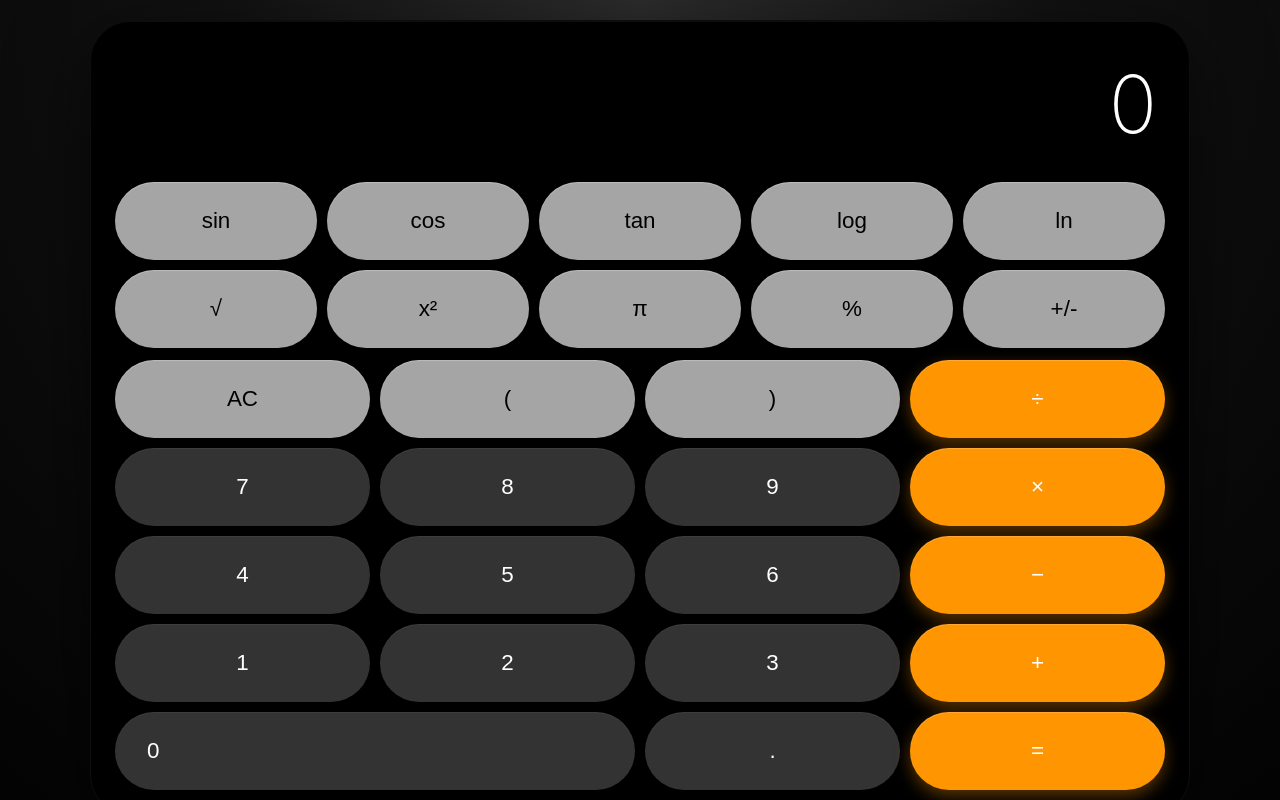
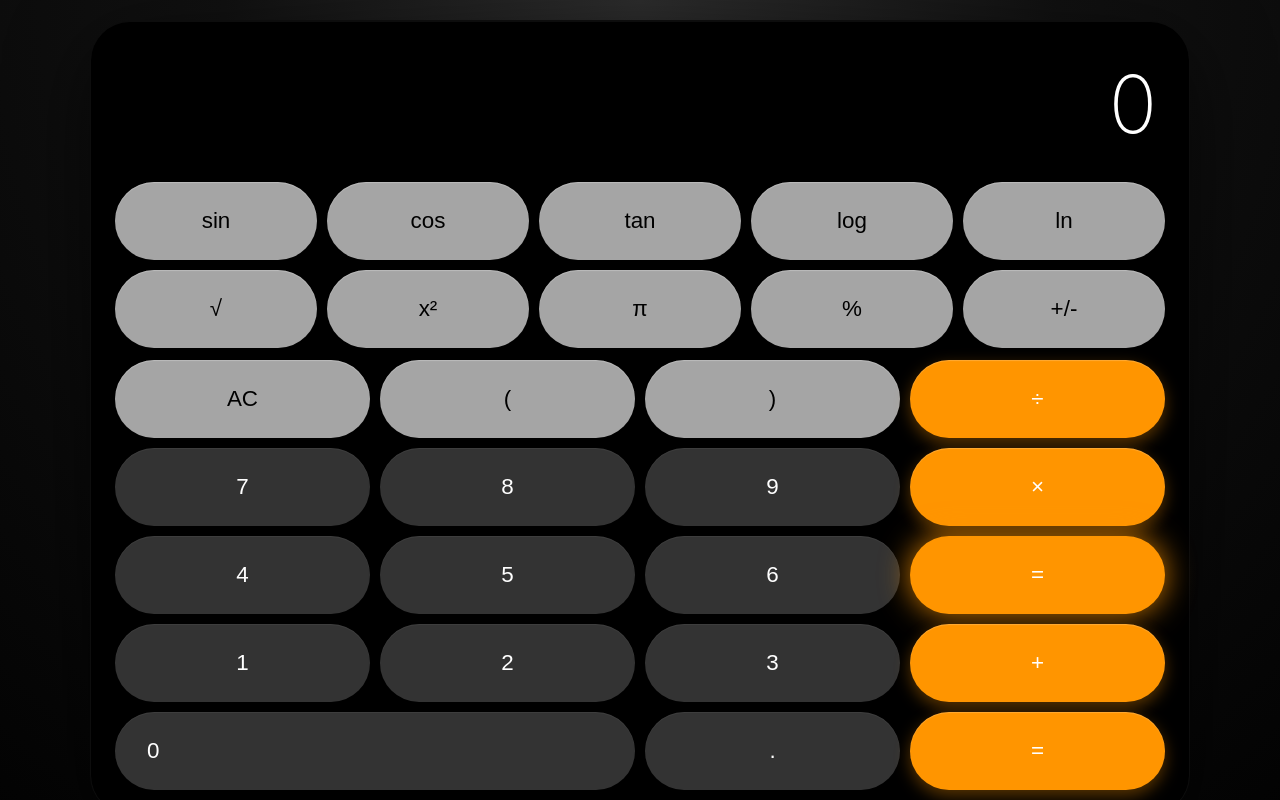
Before and after one commit to sharmashyama1988-eng/ios-scientific-calculator, a plain HTML site: page index.html in a window 1280 px wide. Shown: the top 800 px of the page. Drawn offline with Linux system fonts and the light colour scheme.

Commit message:
Replace minus button with equals button

```diff
--- a/index.html
+++ b/index.html
@@ -384,7 +384,7 @@ button:active::after{
 <button class="number">4</button>
 <button class="number">5</button>
 <button class="number">6</button>
-<button class="operator">−</button>
+<button class="operator equals">=</button>
 
 <button class="number">1</button>
 <button class="number">2</button>
```
